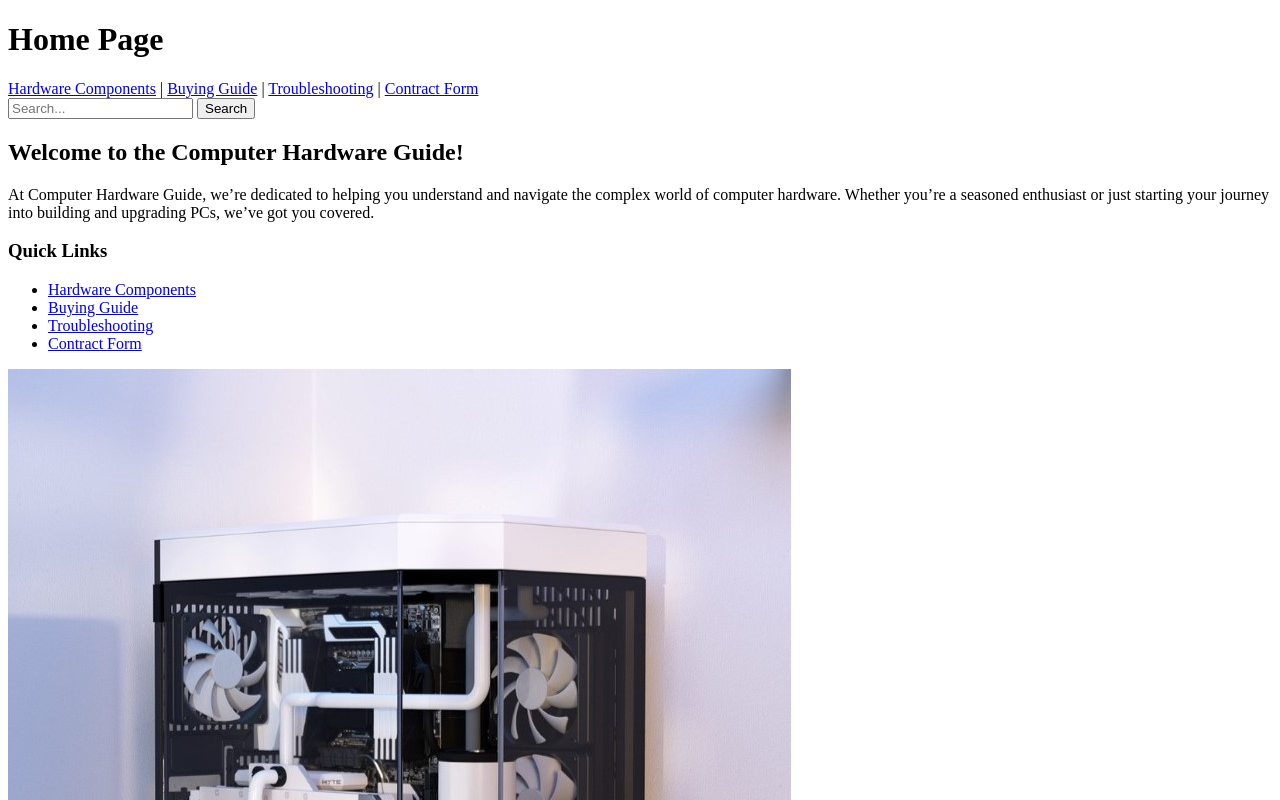
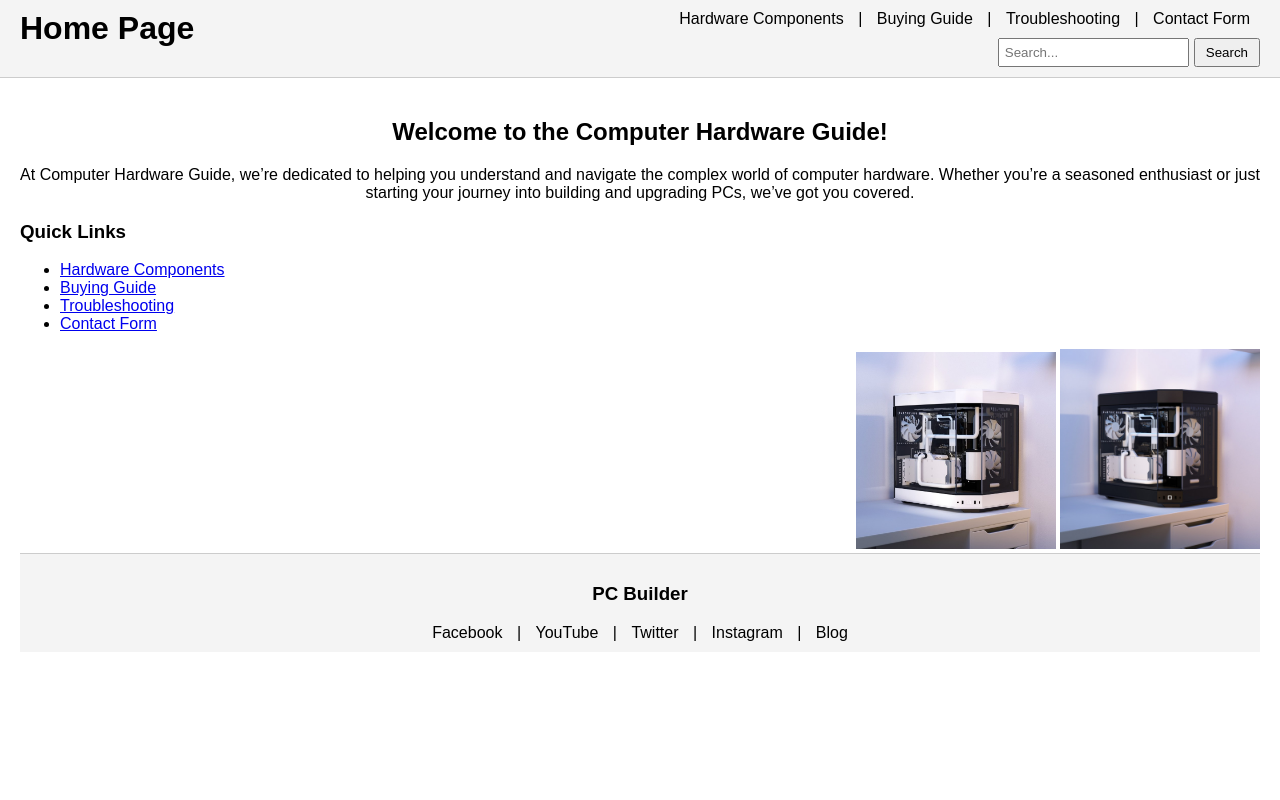
Before and after one commit to toro133/toro133.github.io, a plain HTML site: page index.html in a window 1280 px wide. Shown: the top 800 px of the page. Drawn offline with Linux system fonts and the light colour scheme.

Commit message:
Add files via upload

```diff
--- a/index.html
+++ b/index.html
@@ -11,37 +11,46 @@
 </script>
     <meta charset="UTF-8">
     <title>Home Page</title>
+    <link rel="stylesheet" href="styles1.css">
 </head>
-
+<body>
+    <header>
+        <div class="header-left">
             <h1>Home Page</h1>
+        </div>
+        <div class="header-right">
             <nav>
                 <a href="about.html">Hardware Components</a> |
                 <a href="guide.html">Buying Guide</a> |
                 <a href="troubleshooting.html">Troubleshooting</a> |
-        <a href="form.html">Contract Form</a>
+                <a href="form.html">Contact Form</a>
             </nav>
             <form action="search.php" method="GET">
                 <input type="text" name="query" placeholder="Search...">
                 <button type="submit">Search</button>
             </form>
-
-
+        </div>
+    </header>
+    <main>
         <h2>Welcome to the Computer Hardware Guide!</h2>
         <p>At Computer Hardware Guide, we’re dedicated to helping you understand and navigate the complex world of computer hardware. Whether you’re a seasoned enthusiast or just starting your journey into building and upgrading PCs, we’ve got you covered.</p>
 
+
+    <div class="footer-left">
         <h3>Quick Links</h3>
         <ul>
             <li><a href="about.html">Hardware Components</a></li>
             <li><a href="guide.html">Buying Guide</a></li>
             <li><a href="troubleshooting.html">Troubleshooting</a></li>
-            <li><a href="form.html">Contract Form</a></li>
+            <li><a href="form.html">Contact Form</a></li>
         </ul>
-
-        <img src="whitepc.jpg" alt="White Gaming Computer">
-        <img src="blackpc.jpg" alt="Black Gaming Computer">
-
+    </div>
+    <div class="footer-right">
+        <img src="whitepc.jpg" alt="White Gaming Computer" style="width: 20">
+        <img src="blackpc.jpg" alt="Black Gaming Computer" style="width: 20">
+    </div>
     <footer>
-        <h1>PC Builder</h1>
+        <h3>PC Builder</h3>
         <nav>
             <a href="https://www.facebook.com">Facebook</a> |
             <a href="https://www.youtube.com">YouTube</a> |
--- /dev/null
+++ b/styles1.css
@@ -0,0 +1,82 @@
+body {
+    font-family: Arial, sans-serif;
+    margin: 0;
+    padding: 0;
+}
+
+header {
+    display: flex;
+    justify-content: space-between;
+    align-items: flex-start;
+    padding: 10px 20px;
+    background-color: #f4f4f4;
+    border-bottom: 1px solid #ccc;
+}
+
+.header-left h1 {
+    margin: 0;
+}
+
+.header-right {
+    display: flex;
+    flex-direction: column;
+    align-items: flex-end;
+}
+
+header nav {
+    margin-bottom: 10px;
+}
+
+header nav a {
+    margin: 0 10px;
+    text-decoration: none;
+    color: #000;
+}
+
+header form {
+    display: flex;
+}
+
+header input[type="text"] {
+    padding: 5px;
+    margin-right: 5px;
+}
+
+header button {
+    padding: 5px 10px;
+}
+
+main {
+    text-align: center;
+    padding: 20px;
+    position: relative;
+}
+
+.footer-left {
+    text-align: left;
+}
+
+.footer-right {
+    text-align: right;
+}
+
+.content {
+    margin-bottom: 10px;
+}
+
+footer {
+    background-color: #f4f4f4;
+    padding: 10px 20px;
+    text-align: center;
+    border-top: 1px solid #ccc;
+}
+
+footer nav a {
+    margin: 0 10px;
+    text-decoration: none;
+    color: #000;
+}
+
+img {
+    width: 200px;
+}
--- /dev/null
+++ b/styles2.css
@@ -0,0 +1,82 @@
+body {
+    font-family: Arial, sans-serif;
+    margin: 0;
+    padding: 0;
+}
+
+header {
+    display: flex;
+    justify-content: space-between;
+    align-items: flex-start;
+    padding: 10px 20px;
+    background-color: #f4f4f4;
+    border-bottom: 1px solid #ccc;
+}
+
+.header-left h1 {
+    margin: 0;
+}
+
+.header-right {
+    display: flex;
+    flex-direction: column;
+    align-items: flex-end;
+}
+
+header nav {
+    margin-bottom: 10px;
+}
+
+header nav a {
+    margin: 0 10px;
+    text-decoration: none;
+    color: #000;
+}
+
+header form {
+    display: flex;
+}
+
+header input[type="text"] {
+    padding: 5px;
+    margin-right: 5px;
+}
+
+header button {
+    padding: 5px 10px;
+}
+
+main {
+    text-align: center;
+    padding: 20px;
+    position: relative;
+}
+
+.footer-left {
+    text-align: left;
+}
+
+.footer-right {
+    text-align: right;
+}
+
+.content {
+    margin-bottom: 10px;
+}
+
+footer {
+    background-color: #f4f4f4;
+    padding: 10px 20px;
+    text-align: center;
+    border-top: 1px solid #ccc;
+}
+
+footer nav a {
+    margin: 0 10px;
+    text-decoration: none;
+    color: #000;
+}
+
+img {
+    width: 200px;
+}
--- /dev/null
+++ b/styles3.css
@@ -0,0 +1,82 @@
+body {
+    font-family: Arial, sans-serif;
+    margin: 0;
+    padding: 0;
+}
+
+header {
+    display: flex;
+    justify-content: space-between;
+    align-items: flex-start;
+    padding: 10px 20px;
+    background-color: #f4f4f4;
+    border-bottom: 1px solid #ccc;
+}
+
+.header-left h1 {
+    margin: 0;
+}
+
+.header-right {
+    display: flex;
+    flex-direction: column;
+    align-items: flex-end;
+}
+
+header nav {
+    margin-bottom: 10px;
+}
+
+header nav a {
+    margin: 0 10px;
+    text-decoration: none;
+    color: #000;
+}
+
+header form {
+    display: flex;
+}
+
+header input[type="text"] {
+    padding: 5px;
+    margin-right: 5px;
+}
+
+header button {
+    padding: 5px 10px;
+}
+
+main {
+    text-align: center;
+    padding: 20px;
+    position: relative;
+}
+
+.footer-left {
+    text-align: left;
+}
+
+.footer-right {
+    text-align: right;
+}
+
+.content {
+    margin-bottom: 10px;
+}
+
+footer {
+    background-color: #f4f4f4;
+    padding: 10px 20px;
+    text-align: center;
+    border-top: 1px solid #ccc;
+}
+
+footer nav a {
+    margin: 0 10px;
+    text-decoration: none;
+    color: #000;
+}
+
+img {
+    width: 200px;
+}
--- /dev/null
+++ b/styles4.css
@@ -0,0 +1,82 @@
+body {
+    font-family: Arial, sans-serif;
+    margin: 0;
+    padding: 0;
+}
+
+header {
+    display: flex;
+    justify-content: space-between;
+    align-items: flex-start;
+    padding: 10px 20px;
+    background-color: #f4f4f4;
+    border-bottom: 1px solid #ccc;
+}
+
+.header-left h1 {
+    margin: 0;
+}
+
+.header-right {
+    display: flex;
+    flex-direction: column;
+    align-items: flex-end;
+}
+
+header nav {
+    margin-bottom: 10px;
+}
+
+header nav a {
+    margin: 0 10px;
+    text-decoration: none;
+    color: #000;
+}
+
+header form {
+    display: flex;
+}
+
+header input[type="text"] {
+    padding: 5px;
+    margin-right: 5px;
+}
+
+header button {
+    padding: 5px 10px;
+}
+
+main {
+    text-align: center;
+    padding: 20px;
+    position: relative;
+}
+
+.footer-left {
+    text-align: left;
+}
+
+.footer-right {
+    text-align: right;
+}
+
+.content {
+    margin-bottom: 10px;
+}
+
+footer {
+    background-color: #f4f4f4;
+    padding: 10px 20px;
+    text-align: center;
+    border-top: 1px solid #ccc;
+}
+
+footer nav a {
+    margin: 0 10px;
+    text-decoration: none;
+    color: #000;
+}
+
+img {
+    width: 200px;
+}
--- /dev/null
+++ b/styles5.css
@@ -0,0 +1,82 @@
+body {
+    font-family: Arial, sans-serif;
+    margin: 0;
+    padding: 0;
+}
+
+header {
+    display: flex;
+    justify-content: space-between;
+    align-items: flex-start;
+    padding: 10px 20px;
+    background-color: #f4f4f4;
+    border-bottom: 1px solid #ccc;
+}
+
+.header-left h1 {
+    margin: 0;
+}
+
+.header-right {
+    display: flex;
+    flex-direction: column;
+    align-items: flex-end;
+}
+
+header nav {
+    margin-bottom: 10px;
+}
+
+header nav a {
+    margin: 0 10px;
+    text-decoration: none;
+    color: #000;
+}
+
+header form {
+    display: flex;
+}
+
+header input[type="text"] {
+    padding: 5px;
+    margin-right: 5px;
+}
+
+header button {
+    padding: 5px 10px;
+}
+
+main {
+    text-align: center;
+    padding: 20px;
+    position: relative;
+}
+
+.footer-left {
+    text-align: left;
+}
+
+.footer-right {
+    text-align: right;
+}
+
+.content {
+    margin-bottom: 10px;
+}
+
+footer {
+    background-color: #f4f4f4;
+    padding: 10px 20px;
+    text-align: center;
+    border-top: 1px solid #ccc;
+}
+
+footer nav a {
+    margin: 0 10px;
+    text-decoration: none;
+    color: #000;
+}
+
+img {
+    width: 200px;
+}
```
Also changed, not shown: about.html (+11 -5 lines), form.html (+11 -7 lines), guide.html (+23 -13 lines), troubleshooting.html (+12 -8 lines). Lines whose indentation alone changed are shown as unchanged.
